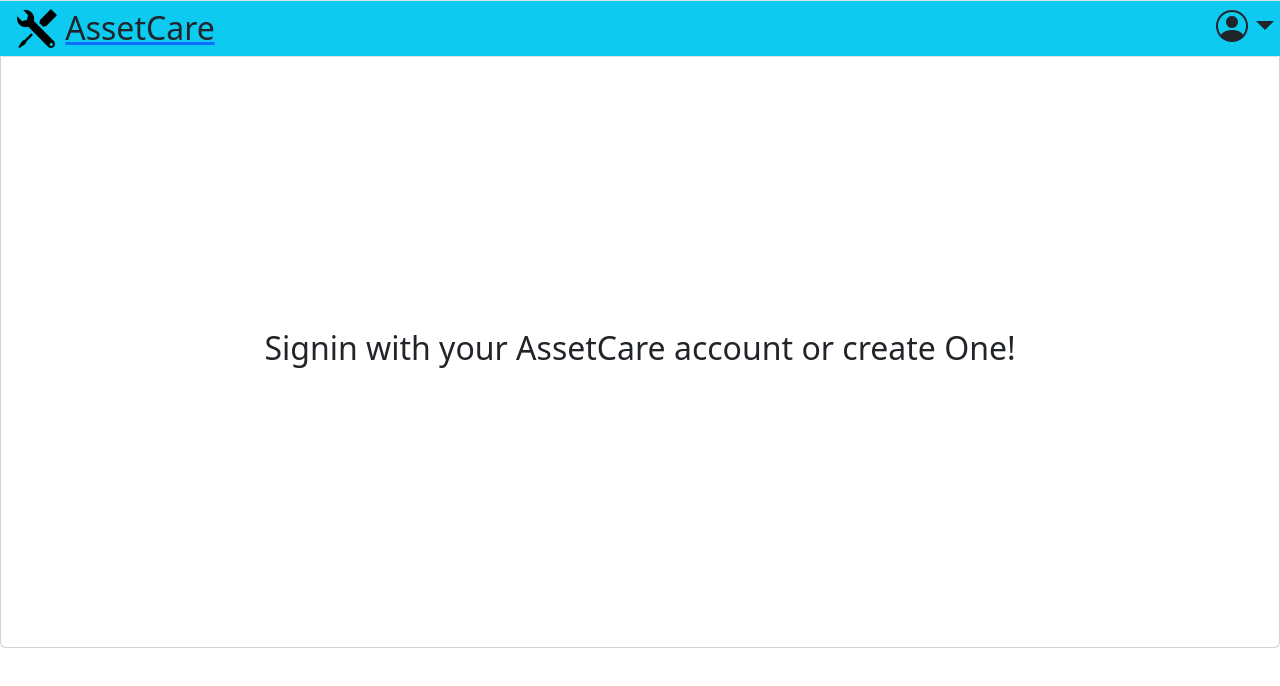
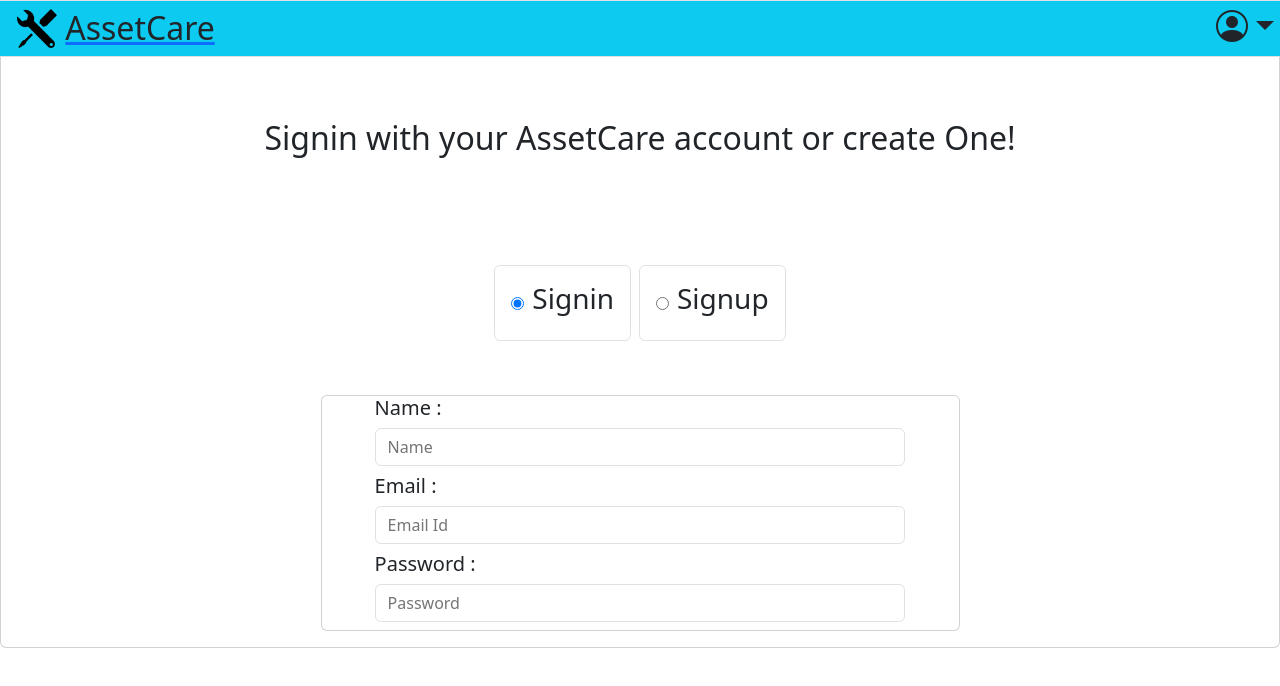
Before and after one commit to abhinavaa01/AssetCare, a Next.js app: page / in a window 1280 px wide. Shown: the top 686 px of the page. Built offline with nearby package versions, Linux system fonts and the light colour scheme.

Commit message:
signin page

```diff
--- a/src/app/Static/Header.js
+++ b/src/app/Static/Header.js
@@ -21,7 +21,7 @@ export default function Header() {
                         <ul className="dropdown-menu">
                             <li><span className='dropdown-item'>Name: </span></li>
                             <li><span className='dropdown-item'>Email: </span></li>
-                            <li><button className="dropdown-item fw-bold" onClick={console.log("logout click!")}>Logout</button></li>
+                            <li><button className="dropdown-item fw-bold" onClick={()=>console.log("logout click!")}>Logout</button></li>
                         </ul>
                     </div> :
                     <>
--- a/src/app/page.js
+++ b/src/app/page.js
@@ -1,10 +1,20 @@
 "use client";
-
 import { useState } from "react";
 import Header from "./Static/Header";
 
 export default function Home() {
-    const [signIn, setSignIn] = useState(true);
+  const [signIn, setSignIn] = useState(true);
+  const [values, setValues] = useState({
+    name: "",
+    mail: "",
+    pass: "",
+    role: ""
+  });
+
+  const formChangeHandler = (e) => {
+    // console.log(e);
+    setSignIn(!signIn);
+  }
 
   return (
     <>
@@ -15,7 +25,25 @@ export default function Home() {
             Signin with your AssetCare account or create One!
           </h2>
 
+          <div className="d-flex mx-auto my-auto">
+            <div className="d-flex border p-3 rounded">
+              <input type="radio" name="signin" id="signin" className="my-auto" checked={signIn} onChange={formChangeHandler}></input>
+              <label htmlFor="signin" className="my-auto ms-2"><h3>Signin</h3></label>
+            </div>
+            <div className="d-flex border p-3 rounded ms-2">
+              <input type="radio" name="signup" id="signup" className="my-auto" checked={!signIn} onChange={formChangeHandler}></input>
+              <label htmlFor="signup" className="my-auto ms-2"><h3>Signup</h3></label>
+            </div>
+          </div>
 
+            <div className="card w-50 mx-auto">
+                <h5 className="offset-1">Name :</h5>
+                <input type="name" value={values.name} placeholder="Name" className="btn mx-auto col-10 mb-2 text-start border"></input>
+                <h5 className="offset-1">Email :</h5>
+                <input type="email" value={values.mail} placeholder="Email Id" className="btn mx-auto col-10 mb-2 text-start border"></input>
+                <h5 className="offset-1">Password :</h5>
+                <input type="password" value={values.pass} placeholder="Password" className="btn mx-auto col-10 mb-2 text-start border"></input>
+            </div>
         </div>
       </div>
     </>
```
Also changed, not shown: package.json (+1 -6 lines), src/app/Static/static.css (+13 -12 lines), 1 other file (tests, documents, lock files or other folders).
